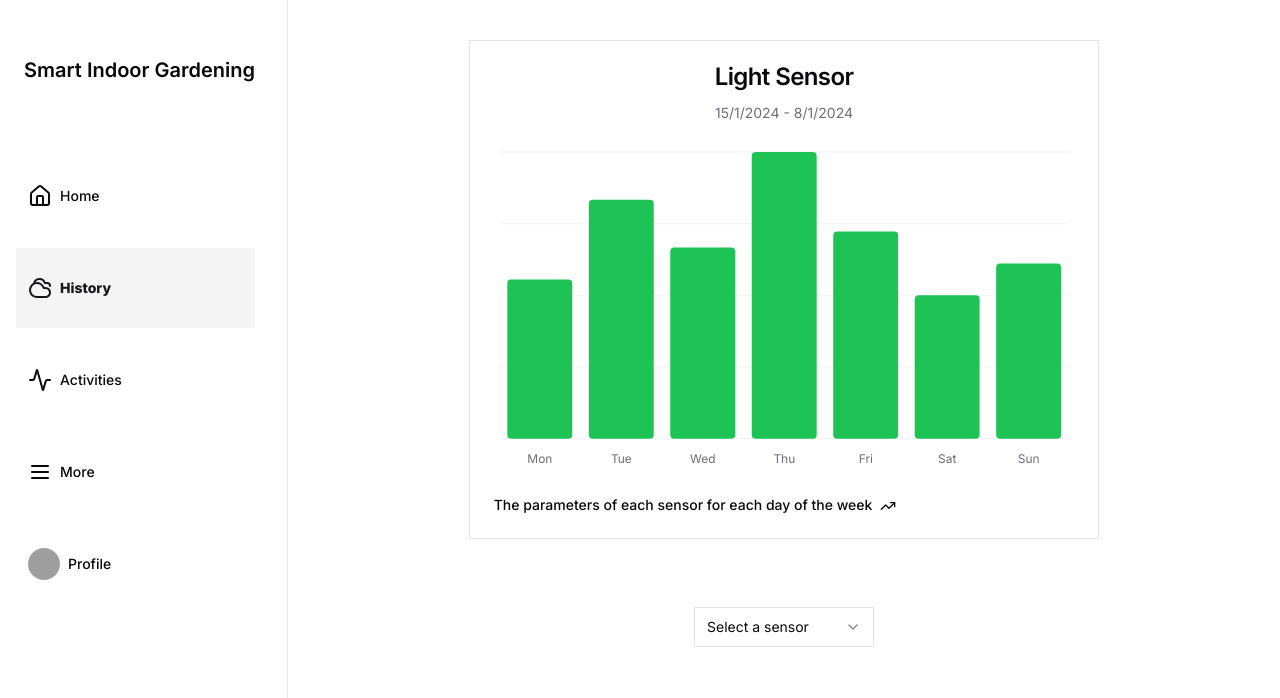
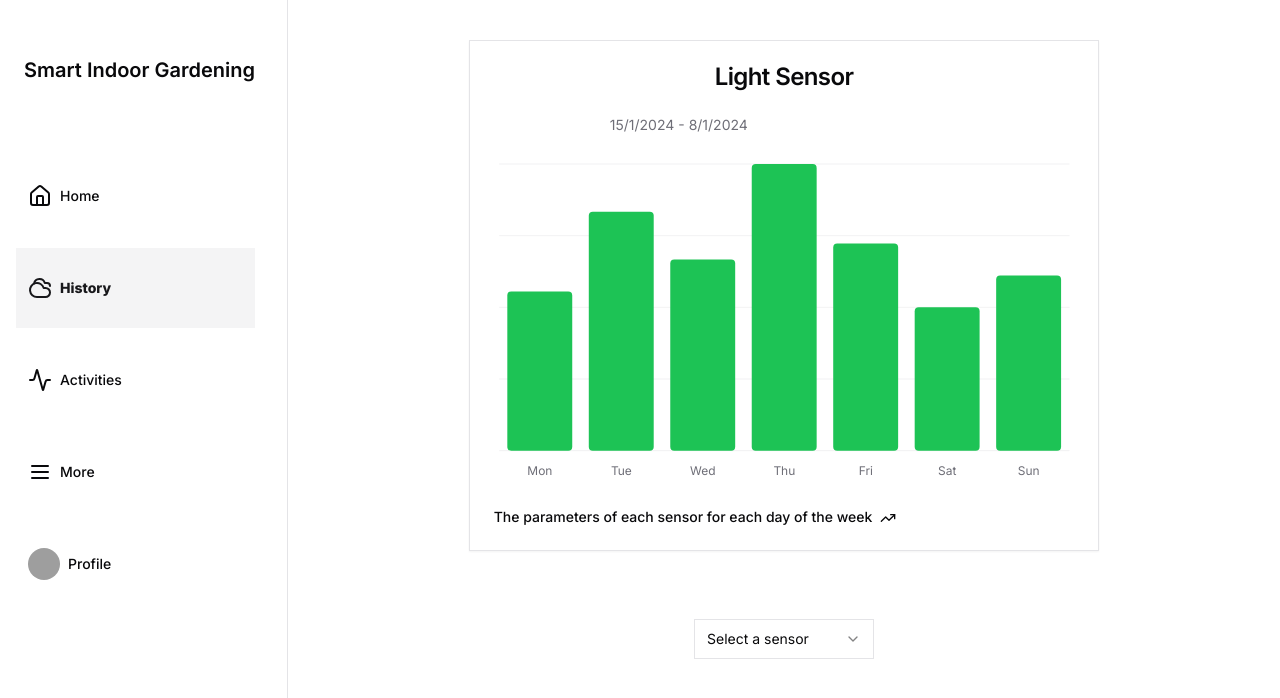
Before and after one commit to Duyzhii/Smart_Indoor_Gardening, a Next.js app: page /history in a window 1280 px wide. Shown: the top 698 px of the page. Built offline with nearby package versions, Linux system fonts and the light colour scheme; grey boxes are pictures that could not be loaded.

Commit message:
add_pick_date_function

```diff
--- a/app/activity/layout.tsx
+++ b/app/activity/layout.tsx
@@ -6,7 +6,7 @@ export default function GuideLayout({
   children: React.ReactNode;
 }) {
   return (
-    <div className = "flex h-screen relative flex-col md:flex-row md:overflow-hidden">
+    <div className = "flex md:h-screen relative flex-col md:flex-row md:overflow-hidden">
         <div className = "w-20 flex-none lg:w-72 md:border-r">
             <SideNav />
         </div>
--- a/components/DataBox.tsx
+++ b/components/DataBox.tsx
@@ -57,7 +57,7 @@ const SensorCard: React.FC<{
                 </p>
                 {sensor.control_device.name && (
                     <div
-                        className={`mt-2  rounded-2xl p-1 ${
+                        className={`inline-block mt-2 rounded-2xl p-2 px-3 ${
                             sensor.control_device.status ? "bg-green-500" : "bg-red-500"
                         }`}
                     >
--- a/components/HistoryByDayChart.tsx
+++ b/components/HistoryByDayChart.tsx
@@ -17,6 +17,12 @@ import {
     ChartTooltip,
     ChartTooltipContent,
 } from "@/components/ui/chart";
+
+//Date Picker
+// import {DatePicker, DateRangePicker} from "@nextui-org/react";
+// import {DateValue, parseDate, getLocalTimeZone, CalendarDate, today} from "@internationalized/date";
+// import {useDateFormatter} from "@react-aria/i18n";
+// import { useState } from "react";
 
 interface SensorData {
     day: string;
@@ -89,14 +95,61 @@ interface HistoryByDayChartProps {
     endDate: string;
 }
 
+// export default function PickDate() {
+//     const [to, setTo] = useState<DateValue>(parseDate("2024-04-04"));
+//     const [from, setFrom] = useState<DateValue>(parseDate("2024-04-04"));
+
+//     let formatter = useDateFormatter({dateStyle: "full"});
+
+//     return (
+//       <div className="flex flex-row gap-4">
+//         <div className="w-full flex flex-col">
+//           <DatePicker
+//             className="max-w-[284px] justify-center align-middle border-2 rounded-2xl"
+//             label="From"
+//             value={from}
+//             onChange={setFrom}
+//             defaultValue={today(getLocalTimeZone()).subtract({ days: 1 })}
+//             maxValue={to}
+//             isInvalid = {from > to}
+//             errorMessage = "From date must be before To date"
+//             variant = "faded"
+//             isRequired
+
+//         />
+//         </div>
+//         <DatePicker
+//             className="max-w-[300px] border-2 rounded-2xl"
+//             label="To"
+//             value = {to}
+//             onChange={setTo}
+//             maxValue = {today(getLocalTimeZone())}
+//             defaultValue={today(getLocalTimeZone()).add({ days: 1 })}
+//             isInvalid = {to < from || to > today(getLocalTimeZone())}
+//             errorMessage ={(to < from) ? "To date must be after From date" : "To date must be before today"}
+//             isRequired
+//             calendarProps={{
+//                 classNames: {
+//                     base: "bg-background border-2 rounded-2xl",
+
+//                 }
+//             }}
+//          />
+//       </div>
+//     );
+
+// }
+
+
 export function HistoryByDayChart({ sensorType, startDate, endDate }: HistoryByDayChartProps) {
     return (
         <Card>
             <CardHeader>
-                <CardTitle className="mx-auto pb-2">
+                <CardTitle className="mx-auto pb-5 ">
                     {sensorType.replace(/-/g, " ")}
                 </CardTitle>
-                <CardDescription className = "mx-auto">
+                <CardDescription className = "w-3/5 mx-auto">
+                    {/* <PickDate /> */}
                     {startDate} - {endDate}
                 </CardDescription>
             </CardHeader>
--- a/package.json
+++ b/package.json
@@ -9,6 +9,8 @@
     "lint": "next lint"
   },
   "dependencies": {
+    "@internationalized/date": "^3.5.5",
+    "@nextui-org/react": "^2.4.6",
     "@radix-ui/react-avatar": "^1.1.0",
     "@radix-ui/react-dropdown-menu": "^2.1.1",
     "@radix-ui/react-label": "^2.1.0",
@@ -18,6 +20,7 @@
     "@radix-ui/react-slot": "^1.1.0",
     "@radix-ui/react-switch": "^1.1.0",
     "@radix-ui/react-toast": "^1.2.1",
+    "@react-aria/i18n": "^3.12.2",
     "@tanstack/react-table": "^8.19.3",
     "@types/nodemailer": "^6.4.15",
     "@vercel/postgres": "^0.9.0",
```
Also changed, not shown: 1 other file (tests, documents, lock files or other folders).
